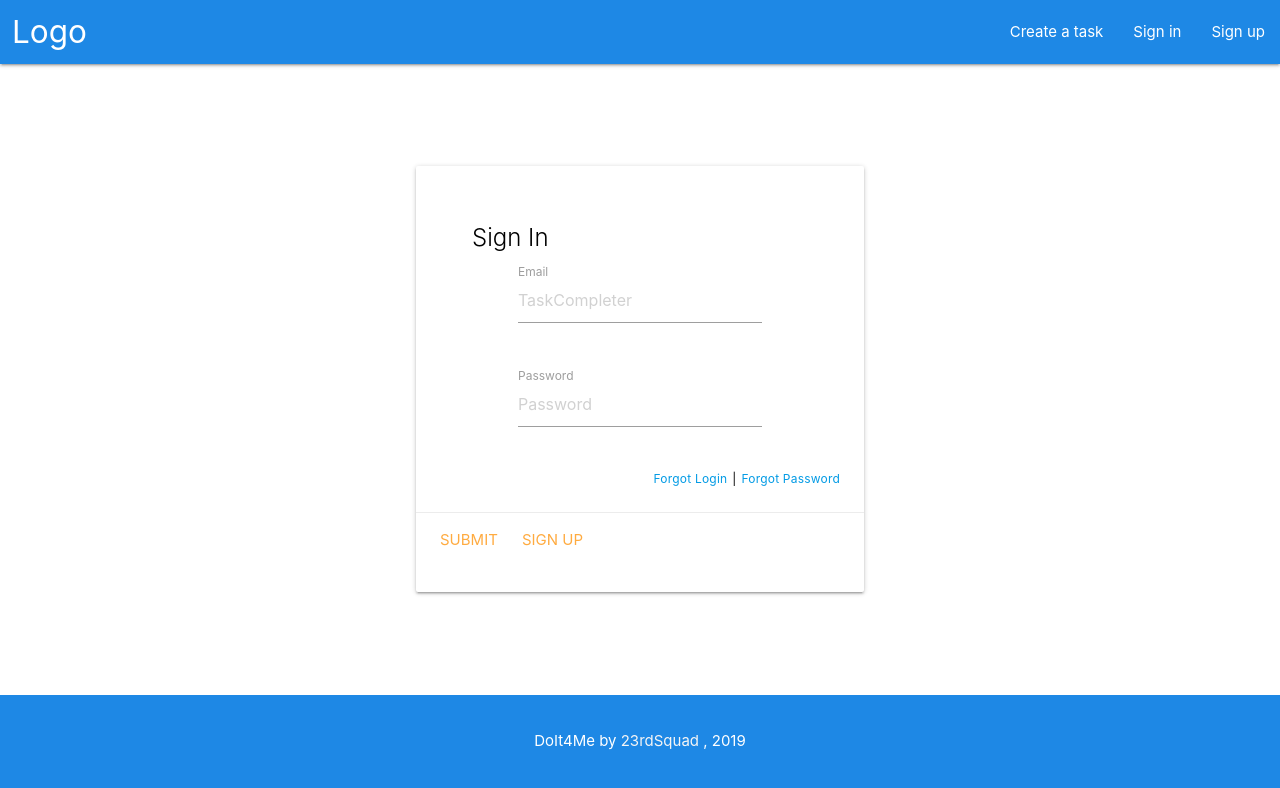
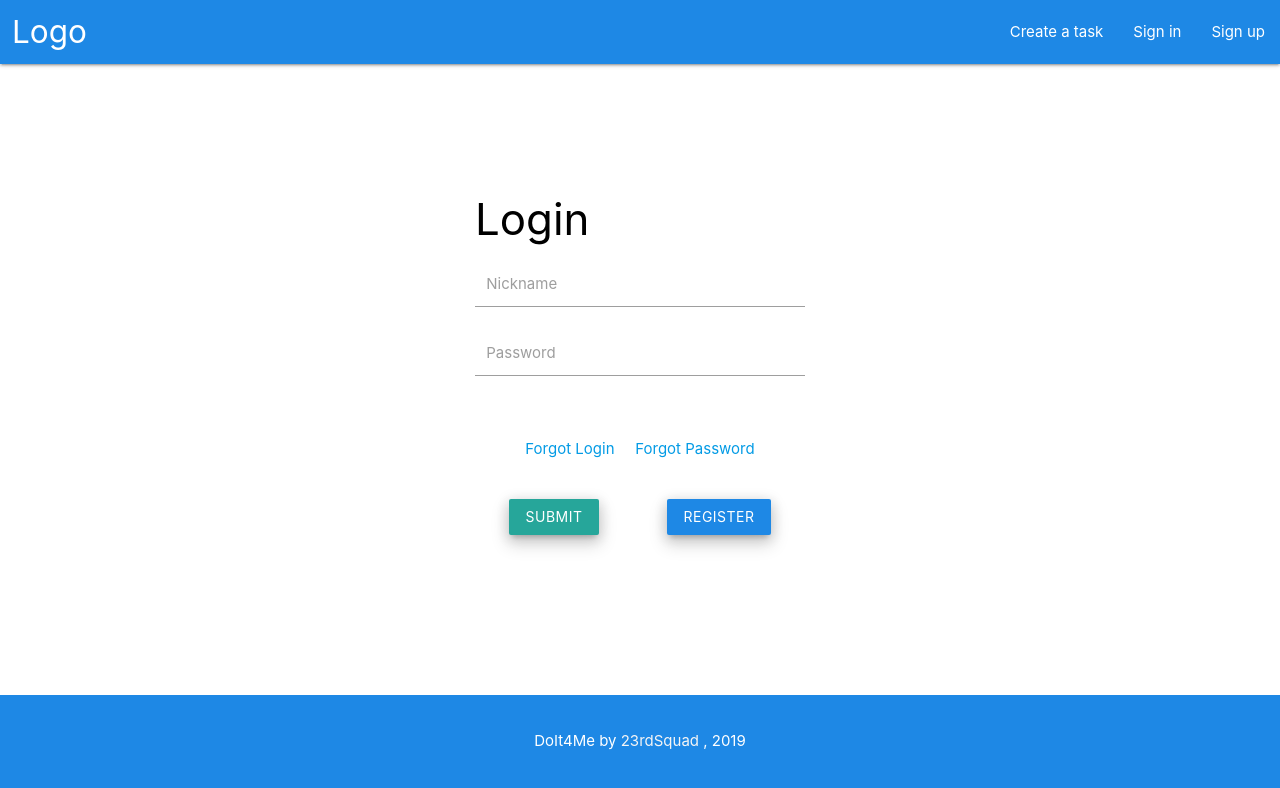
Before and after one commit to 23rdsquad/doit4me, a React (Create React App) app: page /signin in a window 1280 px wide. Shown: the top 788 px of the page. Built offline with nearby package versions, Linux system fonts and the light colour scheme.

Commit message:
rebuilding singin page

```diff
--- a/src/components/SignIn/SignIn.js
+++ b/src/components/SignIn/SignIn.js
@@ -1,41 +1,57 @@
 import React, { Component } from "react"
 import "./styles/SignIn.css"
+import axios from 'axios';
 
 export default class SignIn extends Component {
   state ={
     words: '',
-    email: '',
+    nickname: '',
     password: ''
   }
+  componentWillMount() {
+    console.log('ready!')
+  }
   handleChange = (event) => {
-    this.setState({ words: event.target.value })
+    console.log(event)
+    // this.setState({ words: event.target.value })
+  }
+  login(){ // Login as admin
+    const nickname = this.state.nickname
+    const password = this.state.password
+    axios.post('/login', {
+      nickname,
+      password
+    }).then(response => {
+      console.log(response)
+    }).catch(error => {
+      alert("Wrong email or password");
+    })
   }
   render() {
     return (
-            <div className="card">
+            <div className="SignIn-card">
               <div className="card-content black-text">
-                <span className="card-title">Sign In</span>
-                    <div className="row card-row">
-                      <div className="input-field col s8">
-                        <input placeholder="TaskCompleter" type="text" id="email" className="validate" onChange = {this.handleChange}/>
-                        <label className="active" for="email">Email</label>
-                      </div>
-                    </div>
-                    <div className="row card-row">
-                      <div className="input-field col s8">
-                        <input placeholder="Password" id="password" type="text" className="validate" onChange = {this.handleChange}/>
-                        <label className="active" for="password">Password</label>
-                      </div>
-                    </div>
-                    <section>
-                      <a href="/">Forgot Login</a>
-                      <span>|</span>
-                      <a href="/">Forgot Password</a>
-                    </section>
+                <h3>Login</h3>
+
+                <div className="input-field col s8">
+                  <input  type="text" id="nickname" className="validate" onChange = {this.handleChange(this)}/>
+                  <label className="active" htmlFor="nickname">Nickname</label>
+                </div>
+                <div className="input-field col s8">
+                  <input  id="password" type="password" className="validate" onChange = {this.handleChange(this)}/>
+                  <label className="active" htmlFor="password">Password</label>
+                </div>
+                <div>
+                  <div className="center-align SignIn-buttons-box-narrow">
+                    <a href="/" className="collection-item pulse">Forgot Login</a>
+                    <a href="/" className="collection-item pulse">Forgot Password</a>
+                  </div>
+                </div>
+
               </div>
-              <div className="card-action">
-                <a href="/">Submit</a>
-                <a href="/">Sign up</a>
+              <div className="SignIn-buttons-box">
+                <button className="btn waves-effect waves-light z-depth-3" onClick={() => { this.login() }}>Submit</button>
+                <button  className="btn waves-effect blue darken-1 z-depth-3" >Register</button>
               </div>
             </div>
     );
--- a/src/components/SignIn/styles/SignIn.css
+++ b/src/components/SignIn/styles/SignIn.css
@@ -1,7 +1,9 @@
-.card {
+.SignIn-card {
   width: 35%;
+  max-width: 330px;
   margin-top: 8%;
-  margin-bottom: 8%; }
+  margin-bottom: 8%;
+}
 
 .card-row {
   display: flex;
@@ -18,3 +20,23 @@ section {
   letter-spacing: .2px; }
   section > span {
     margin: 0px 5px 0px 5px; }
+
+.SignIn-buttons-box{
+  display: flex;
+	flex-direction: row;
+	flex-wrap: wrap;
+	justify-content: space-around;
+	align-items: center;
+	align-content: center;
+}
+.SignIn-buttons-box-narrow{
+  height: 100px;
+  margin: 0px auto;
+  max-width: 250px;
+  display: flex;
+	flex-direction: row;
+	flex-wrap: wrap;
+	justify-content: space-around;
+	align-items: center;
+	align-content: center;
+}
```
